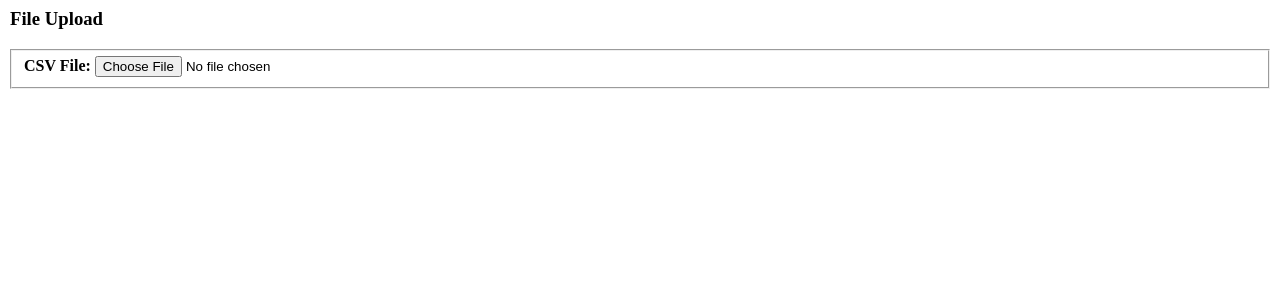
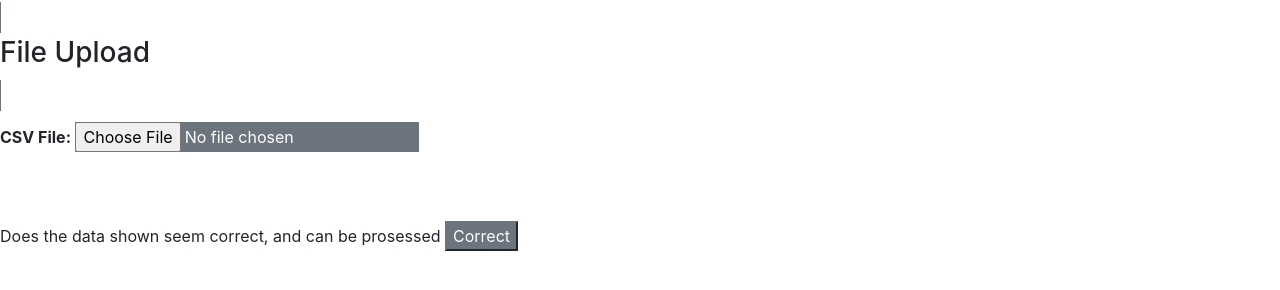
Before and after one commit to SonnicWolf14/API-POPI, a plain HTML site: page fileUploadScreen.html in a window 1280 px wide. Drawn offline with nearby package versions, Linux system fonts and the light colour scheme.

Commit message:
first commit branch

```diff
--- a/fileUploadScreen.css
+++ b/fileUploadScreen.css
@@ -1,4 +1,8 @@
-.file-field.medium .file-path-wrapper {
-    height: 3rem; }
-    .file-field.medium .file-path-wrapper .file-path {
-    height: 2.8rem; }
+.btn-correct{
+    position: absolute;
+    width: auto;
+    height: auto;
+    left: 50%;
+    top: 40%;
+    transform: translate(-50%, -50%);
+}
--- a/fileUploadScreen.html
+++ b/fileUploadScreen.html
@@ -1,4 +1,5 @@
 <html>
+    <link rel="stylesheet" href="node_modules\bootstrap\dist\css\bootstrap.min.css">
 <head>
   <meta http-equiv="content-type" content="text/html; charset=utf-8" />
   <title>File Upload</title>
@@ -7,6 +8,7 @@
   <div>
     <form class="form-horizontal well">
       <legend>
+          <span class="border border-secondary">
         <h3>
           <div id="title">File Upload</div>
         </h3>
@@ -15,11 +17,12 @@
           <label for="csvFileInput"> <strong>CSV File:</strong>
           </label>
           <input type="file" id="csvFileInput" onchange="handleFiles(this.files)"
-          accept=".csv">
+          accept=".csv" class="btn-secondary">
         </div>
       </fieldset>
+    </span>
     </form>
-    <div>
+    <div id="output">
     </div>
   </div>
   <br>
@@ -27,4 +30,8 @@
   <footer>
   <script type="text/javascript" src="uploadfileScreen.js"></script>
 </body>
+<div>
+    <label for="btn-correct">Does the data shown seem correct, and can be prosessed</label>
+    <button class="btn-correct btn-secondary">Correct</button>
+</div>
 </html>
--- a/uploadfileScreen.js
+++ b/uploadfileScreen.js
@@ -30,7 +30,7 @@ function processData(csv) {
         lines.push(allTextLines.shift().split(','));
     }
 	console.log(lines);
-	// drawOutput(lines);
+	drawOutput(lines);
 }
 
 //if your csv file contains the column names as the first line
```
